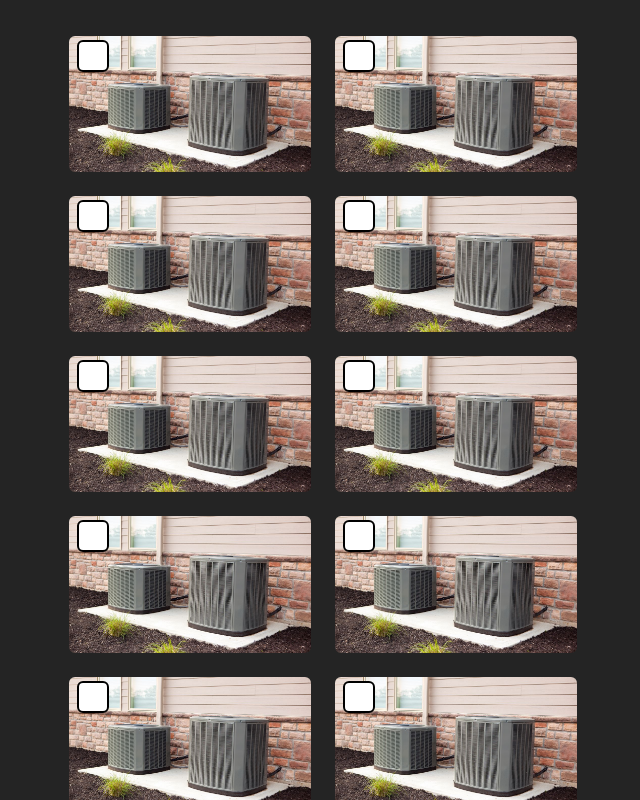
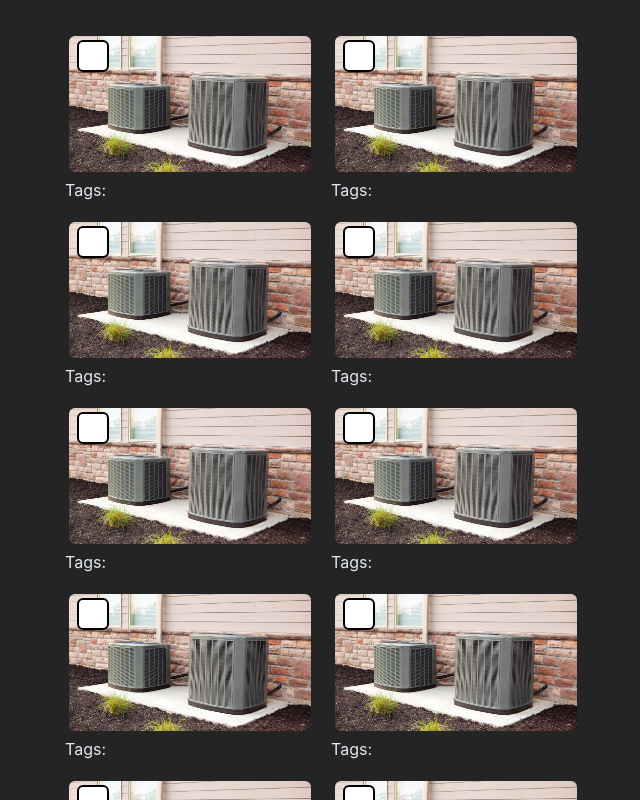
Before and after one commit to ombriggs/ekoproject-list, a Svelte app: page / in a window 1280 px wide. Shown: the whole page, without its empty margins (317-957 px from the left). Built offline with nearby package versions, Linux system fonts and the light colour scheme.

Commit message:
added tags below image

```diff
--- a/src/App.svelte
+++ b/src/App.svelte
@@ -86,6 +86,13 @@
     selectedPhotos = selectedPhotos;
   }
 
+  const toNaturalLang = (words: string[]) => {
+    if (words.length === 0) return '';
+    if (words.length === 1) return words[0];
+    if (words.length === 2) return words.join(' and ');
+    return words.slice(0, -1).join(', ') + ', and ' + words[words.length - 1];
+  }
+
 
   let photos: Photo[] = Array(27);
   let selectedIndex: number = -1;
@@ -111,6 +118,7 @@
 <main class="flex flex-row  text-slate-200 px-4 h-screen items-start justify-evenly  overflow-y-auto">
   <div class="flex flex-wrap gap-4 items-center justify-center w-3/4 basis-2/4 pt-8">
     {#each photos as photo, indx (photo)}
+    <div>
       <button class="relative w-[250px] rounded-md p-1 m-0 overflow-hidden group transition-all hover:scale-110 hover:outline outline-2 outline-gray-400" on:click={() => showSidePanel(indx)}>
         <div class="relative rounded-md">
           <img alt="Air conditioner" src={ac} class="w-full rounded-md transition-opacity duration-300 group-hover:opacity-60" />
@@ -129,7 +137,8 @@
           </button>
         </div>
       </button>
-
+      <div>Tags: {toNaturalLang(photo.productTags)}</div>
+    </div>
     {/each}
   </div>
 
```
